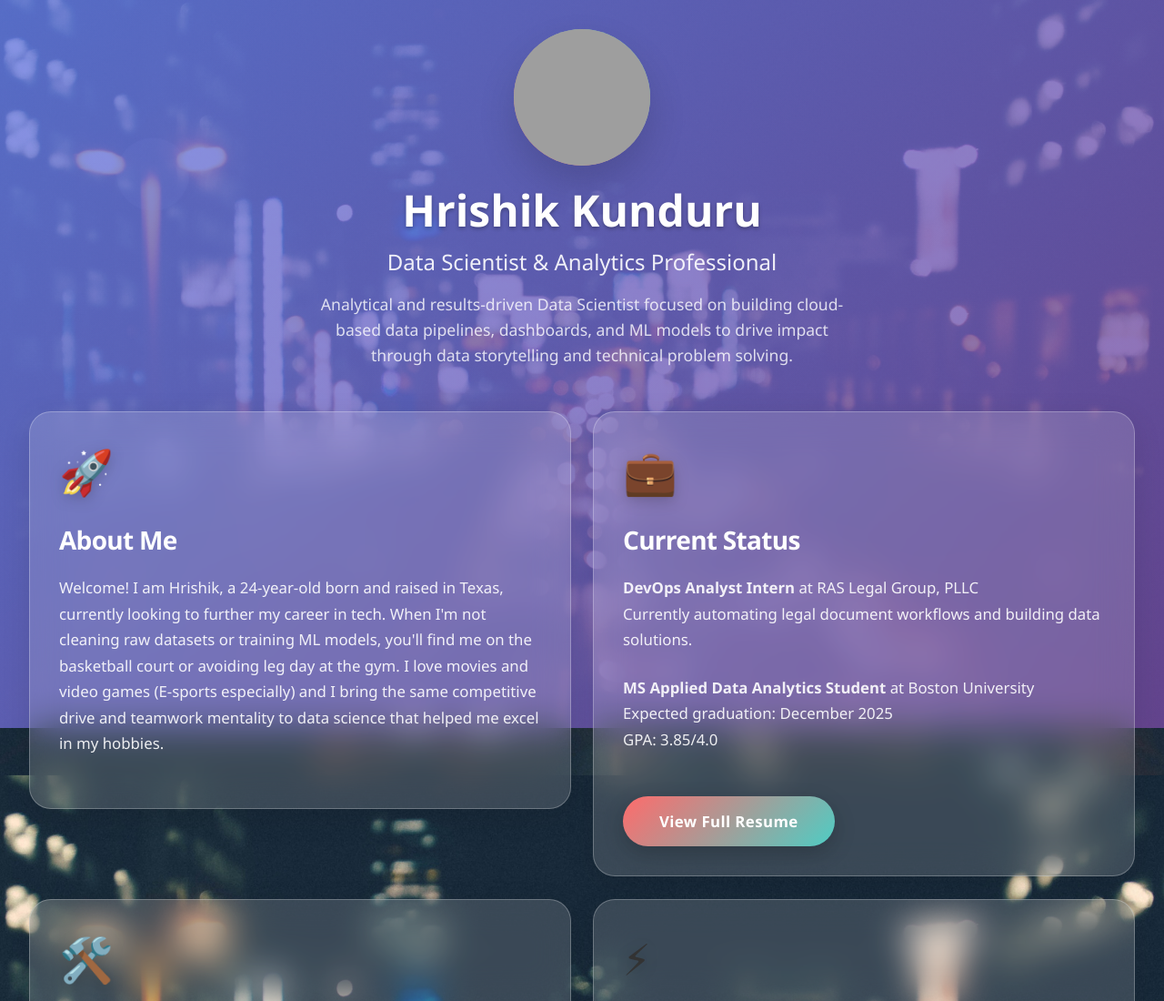
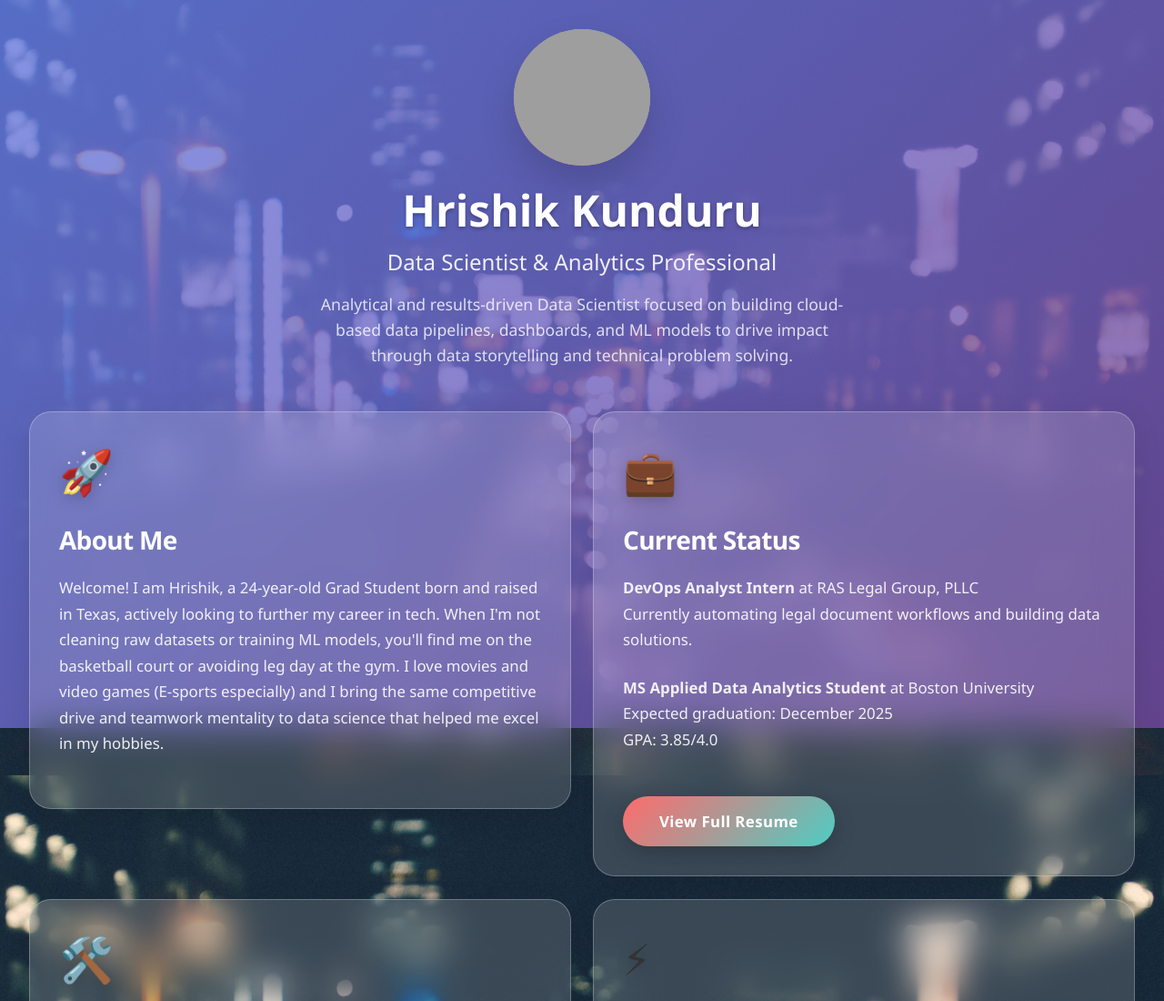
Before and after one commit to athrishik/Portfolio, a plain HTML site: page index.html in a window 1280 px wide. Shown: the top 1100 px of the page at 91% size. Drawn offline with Linux system fonts and the light colour scheme; grey boxes are pictures that could not be loaded.

Commit message:
Update index.html

```diff
--- a/index.html
+++ b/index.html
@@ -384,7 +384,7 @@
             <div class="card">
                 <span class="card-icon">🚀</span>
                 <h3>About Me</h3>
-                <p>Welcome! I am Hrishik, a 24-year-old born and raised in Texas, currently looking to further my career in tech. When I'm not cleaning raw datasets or training ML models, you'll find me on the basketball court or avoiding leg day at the gym. I love movies and video games (E-sports especially) and I bring the same competitive drive and teamwork mentality to data science that helped me excel in my hobbies.</p>
+                <p>Welcome! I am Hrishik, a 24-year-old Grad Student born and raised in Texas, actively looking to further my career in tech. When I'm not cleaning raw datasets or training ML models, you'll find me on the basketball court or avoiding leg day at the gym. I love movies and video games (E-sports especially) and I bring the same competitive drive and teamwork mentality to data science that helped me excel in my hobbies.</p>
             </div>
 
             <!-- Current Status Card -->
```
